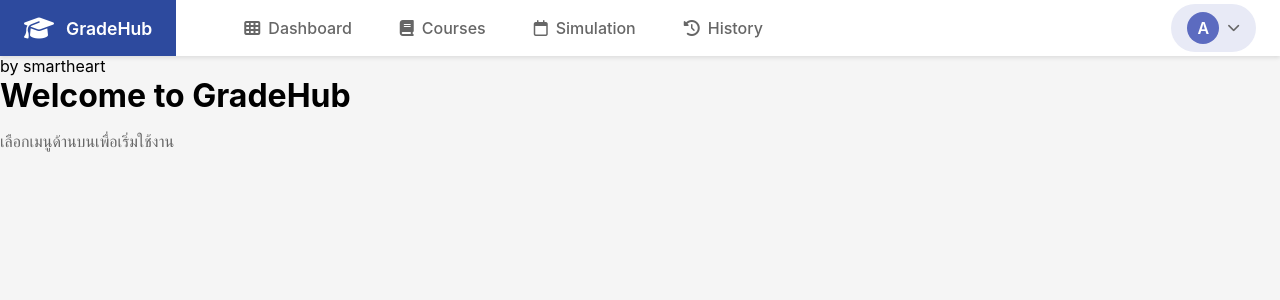
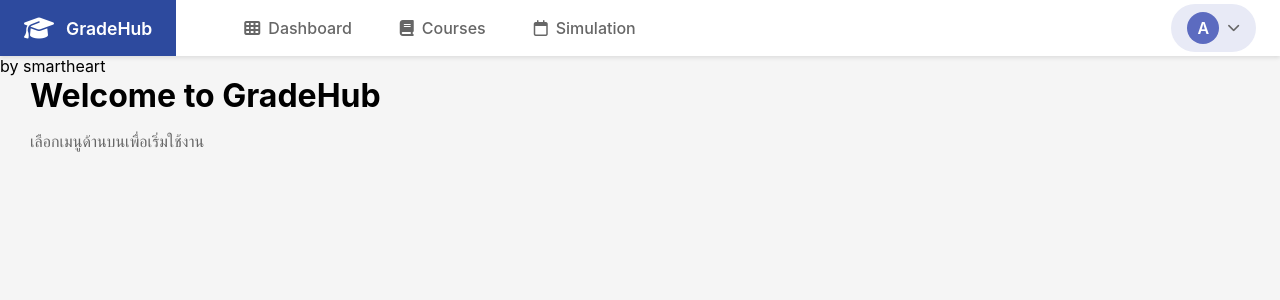
Before and after one commit to Kmitl68070131/GradeHub, a Flask app: page / in a window 1280 px wide. Shown: the top 300 px of the page. Run offline with Flask 3, Linux system fonts and the light colour scheme.

Commit message:
Delete history

```diff
--- a/my_project/app.py
+++ b/my_project/app.py
@@ -22,10 +22,5 @@ def simulation():
     """ page Simulation """
     return render_template("Simulation.html")
 
-@app.route("/history")
-def history():
-    """ page History """
-    return render_template("History.html")
-
 if __name__ == "__main__":
     app.run(debug=True, port=8000, host="0.0.0.0", use_reloader=True)
--- a/my_project/templates/Simulation.html
+++ b/my_project/templates/Simulation.html
@@ -4,7 +4,6 @@
 {% endblock %}
 
 {% block body %}
-<<<<<<< HEAD
 <br><br>
 <style>
     .space {
@@ -15,9 +14,4 @@
     <h1>การจำลอง GPS และ GPA</h1>
     วางแผนและจำลองสถานการณ์เพื่อบรรลุเป้าหมาย GPS และ GPA ที่ต้องการ
 </div>
-=======
-
-<h1>Simulation</h1>
-
->>>>>>> f511c6b4ba857c2df443f7059ea33b64cb995331
 {% endblock %}
--- a/my_project/templates/base.html
+++ b/my_project/templates/base.html
@@ -3,7 +3,7 @@
 <head>
     <meta charset="UTF-8">
     <meta name="viewport" content="width=device-width, initial-scale=1.0">
-
+    <link rel="stylesheet" href="styles.css">
     {% block content %}
 
     {% endblock %}
@@ -166,13 +166,6 @@
                         <i class="far fa-calendar"></i>
                         Simulation
                     </a>
-                </li>
-                <li class="nav-item">
-                    <a href="{{url_for('history')}}" class="nav-link">
-                        <i class="fas fa-history"></i>
-                        History
-                    </a>
-                </li>
             </ul>
         </div>
 
--- a/my_project/templates/home.html
+++ b/my_project/templates/home.html
@@ -3,9 +3,15 @@
 <title>Home</title>
 {% endblock %}
 
+
 {% block body %}
-
-<h1>Welcome to GradeHub</h1>
-<p style="margin-top: 1rem; color: #666;">เลือกเมนูด้านบนเพื่อเริ่มใช้งาน</p>
+<style>.space {
+    padding-left: 30px;
+}
+</style>
+<div class="space">
+    <h1>Welcome to GradeHub</h1>
+    <p style="margin-top: 1rem; color: #666;">เลือกเมนูด้านบนเพื่อเริ่มใช้งาน</p>
+</div>
 
 {% endblock %}
--- /dev/null
+++ b/my_project/templates/styles.css
@@ -0,0 +1,3 @@
+.space {
+    padding-left: 30px;
+}
```
Also changed, not shown: my_project/templates/Courses.html (+3 -6 lines), my_project/templates/Dashboard.html (+0 -7 lines), my_project/templates/History.html (deleted, +0 -10 lines), my_project/templates/script.js (added).
